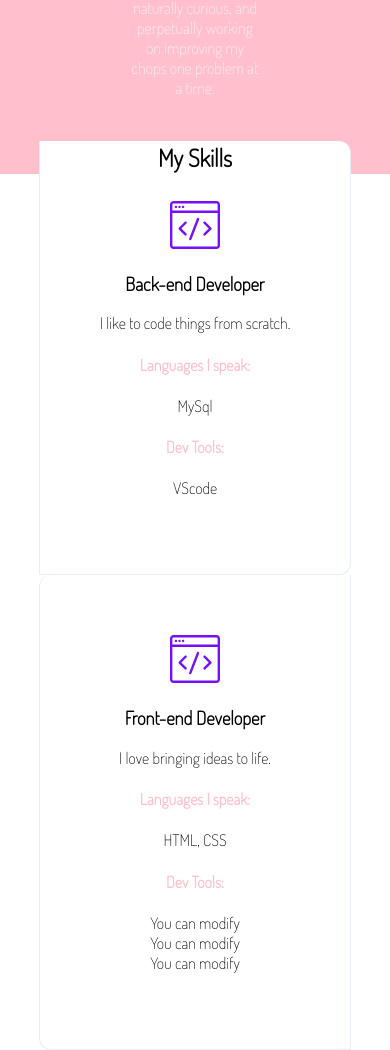
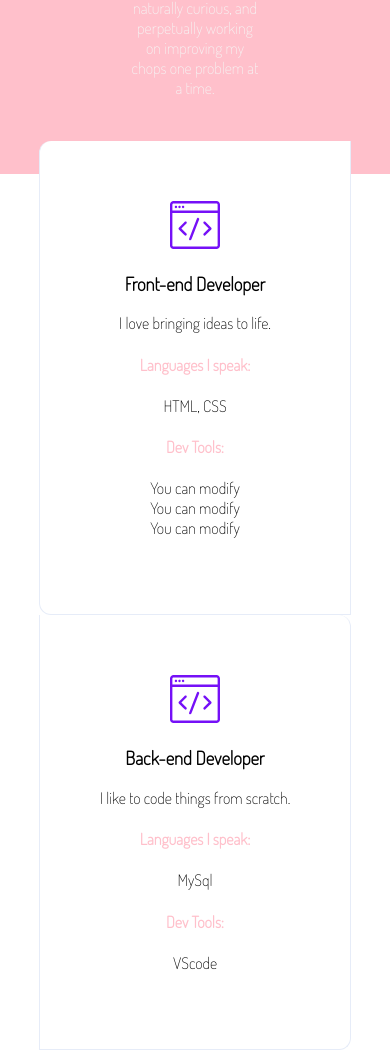
Before and after one commit to WildCodeSchool-2024-09/JS-Lyon-jaune-checkpoint-1, a website: page site/portfolio.html in a window 390 px wide. Shown: the part 896-1946 px from the top of the page. Drawn offline with Linux system fonts and the light colour scheme.

Commit message:
css step 5 ok !

```diff
--- a/site/css/portfolio.css
+++ b/site/css/portfolio.css
@@ -12,7 +12,6 @@
   }
 
   article.skills > section {
-    display: flex;
     justify-content: center;
   }
 
@@ -26,6 +25,14 @@
   .desktop img {
     display: none;
   }
+
+  article.skills > section {
+    flex-direction: column-reverse;
+  }
+}
+
+article.skills > section {
+  display: flex;
 }
 
 :root {
```
